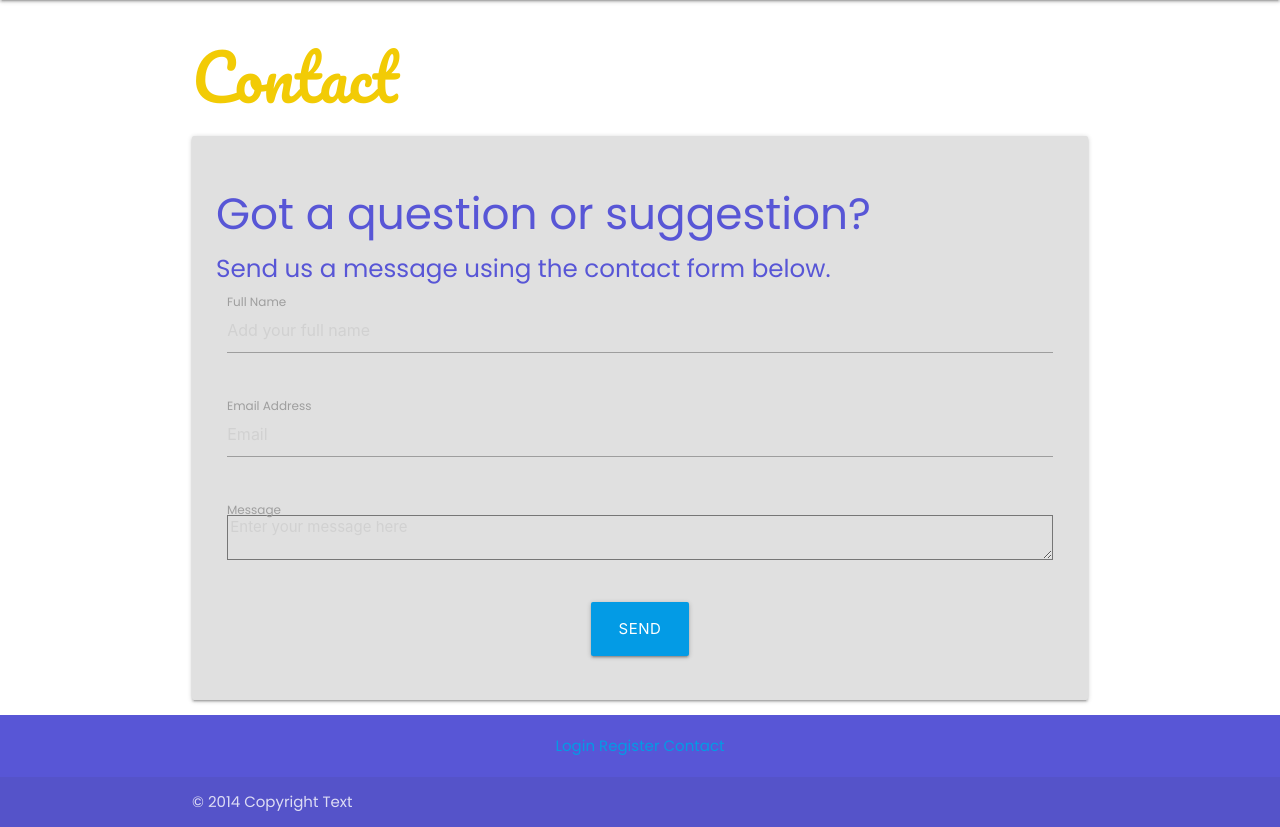
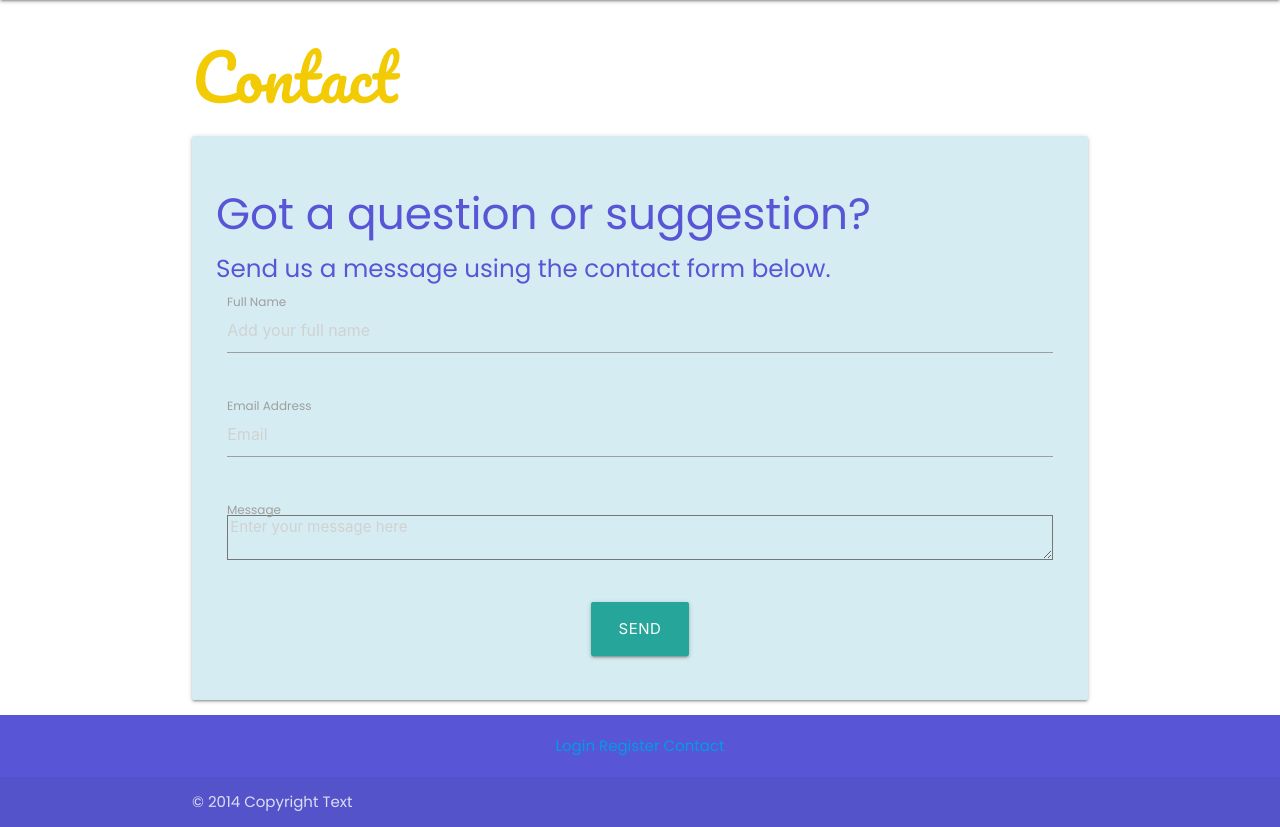
Before and after one commit to kateuj/instacook, a Flask app: page /contact in a window 1280 px wide. Shown: the part 64-891 px from the top of the page. Run offline with Flask 2, Linux system fonts and the light colour scheme; some libraries are stand-ins or nearby versions.

Commit message:
remove materialize styling to add new ccs styling classes

```diff
--- a/recipes/templates/contact.html
+++ b/recipes/templates/contact.html
@@ -5,7 +5,7 @@
 
 <!--Email form-->
 
-<div class="row card-panel grey lighten-2">
+<div class="row card-panel">
     <h3 class="text-center">Got a question or suggestion?</h3>
     <h5 class="text-center">Send us a message using the contact form below.</h5>
     <form class="col s12" onsubmit="return sendMail(this);">
@@ -37,7 +37,7 @@
         <!--Submit button-->
         <div class="row">
             <div class="col s12 center-align">
-                <button type="submit" class="btn-large light-blue darken-1">
+                <button type="submit" class="btn-large">
                     Send
                 </button>
             </div>
```
